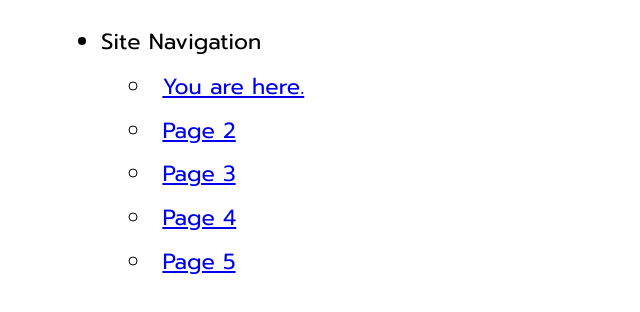
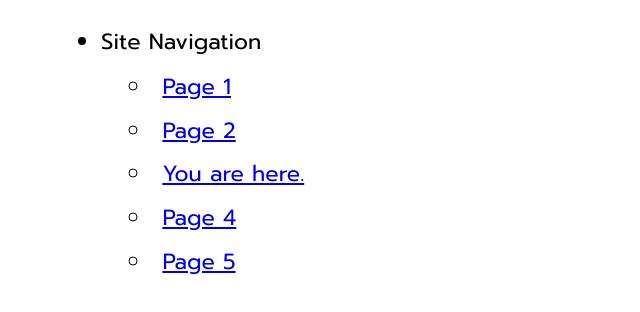
Before and after one commit to Ggboi1103/ggboi1103.github.io, a plain HTML site: page Final- Page 3.html in a window 1280 px wide. Shown: the whole page, without its empty margins (0-640 px from the left). Drawn offline with Linux system fonts and the light colour scheme.

Commit message:
fixed nav menu

```diff
--- a/Final- Page 3.html
+++ b/Final- Page 3.html
@@ -56,15 +56,14 @@
 		<ul>
 		<li>Site Navigation</li>
 			<ul>
-				<li><a href="index.html">You are here.</a></li>
+				<li><a href="index.html">Page 1</a></li>
 				<li><a href="Final- Page 2.html">Page 2</a></li>
-				<li><a href="Final- Page 3.html">Page 3</a></li>
+				<li><a href="Final- Page 3.html">You are here.</a></li>
 				<li><a href="Final- Page 4.html">Page 4</a></li>
 				<li><a href="Final- Page 5.html">Page 5</a></li> <br /><br /><br /><br />
 			</ul>
 		</ul>
-	</nav>
-	<footer>
+	</nav>	<footer>
 	</footer>
 <body>
 
```
Also changed, not shown: Final- Page 2.html (+3 -4 lines), Final- Page 4.html (+2 -2 lines), Final- Page 5.html (+2 -2 lines), index.html (+1 -2 lines).
